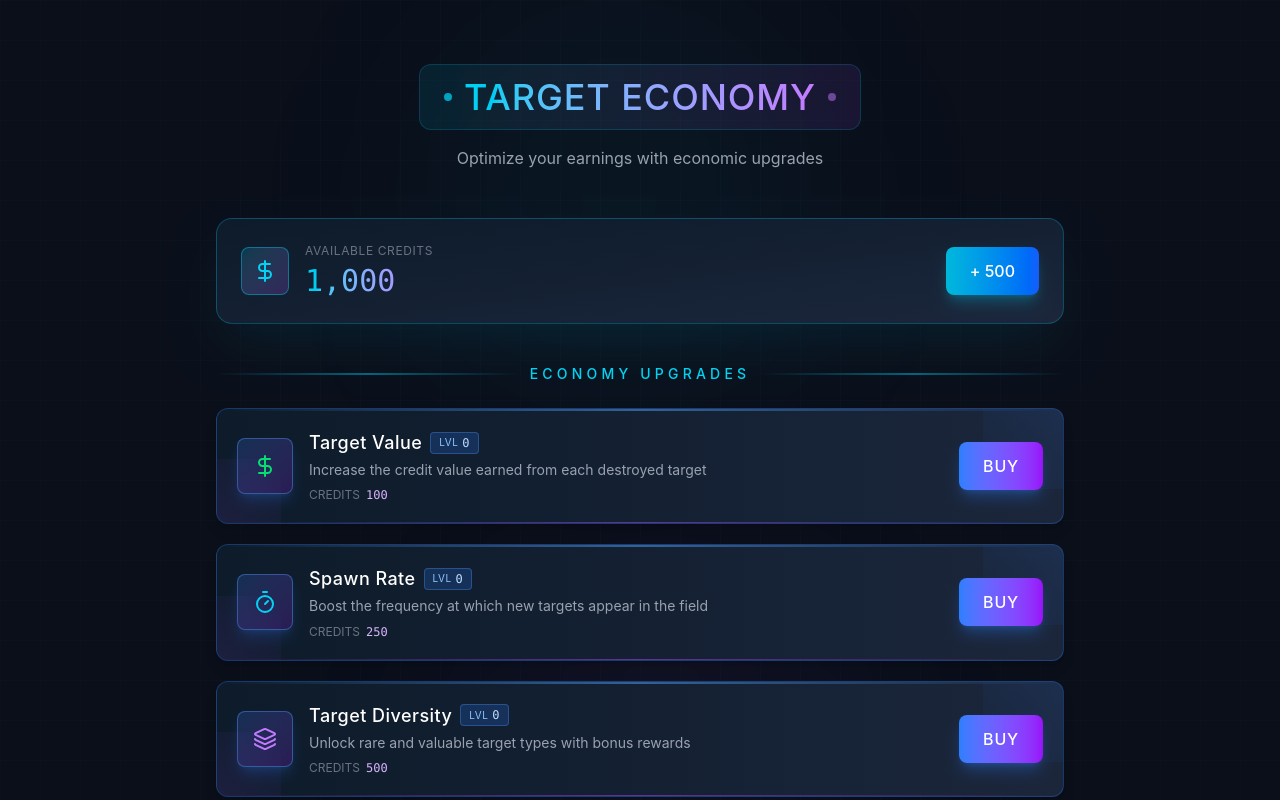
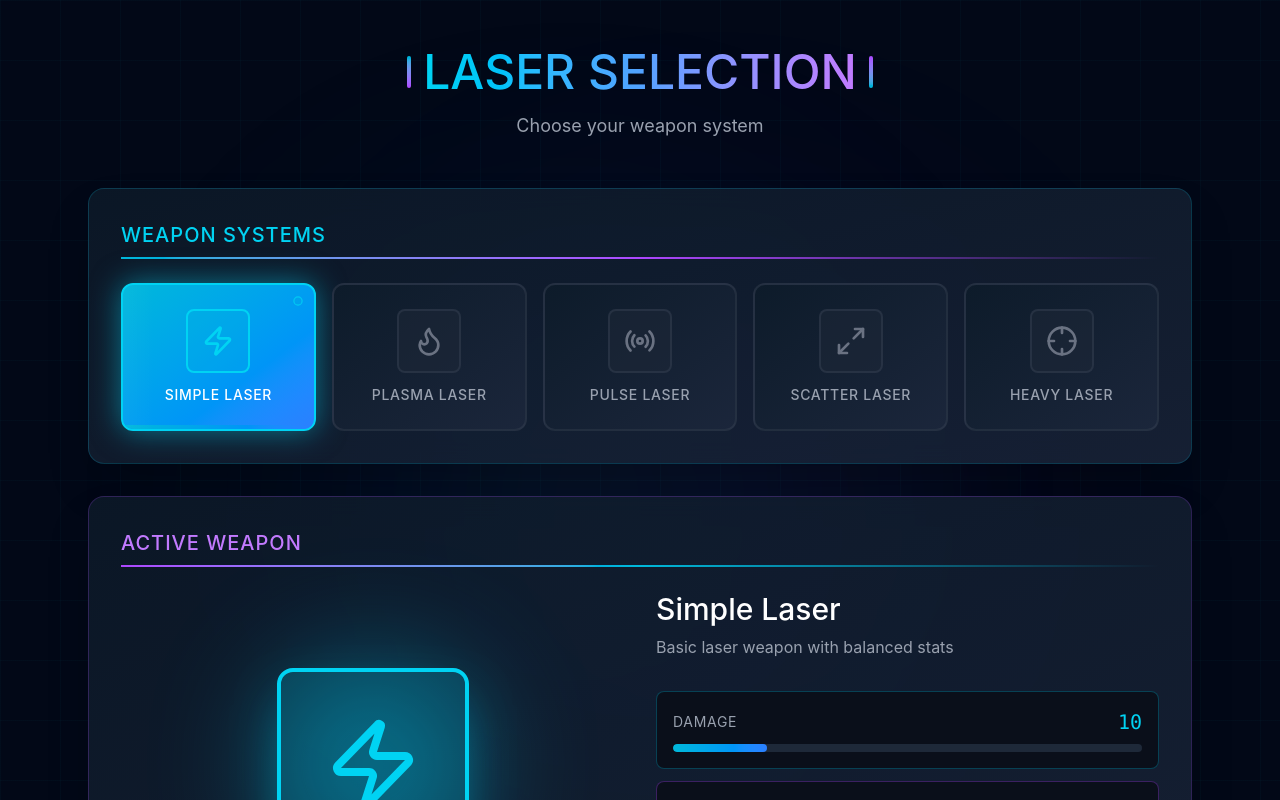
Before and after one commit to wizardwillie/Designscifigameupgradepanel, a React (Vite) app: page / in a window 1280 px wide. Shown: the top 800 px of the page. Built offline with nearby package versions, Linux system fonts and the light colour scheme.

Commit message:
Update files from Figma Make

```diff
--- a/src/app/App.tsx
+++ b/src/app/App.tsx
@@ -1,168 +1,224 @@
 import { useState } from "react";
-import { UpgradeCard } from "./components/UpgradeCard";
+import { LaserButton } from "./components/LaserButton";
 import {
-  DollarSign,
-  Timer,
-  Layers
+  Zap,
+  Flame,
+  Radio,
+  Maximize2,
+  Crosshair
 } from "lucide-react";
 
-interface EconomyUpgrade {
+interface LaserType {
   id: string;
-  title: string;
+  name: string;
+  icon: React.ReactNode;
+  color: string;
+  damage: number;
+  fireRate: number;
   description: string;
-  level: number;
-  baseCost: number;
-  icon: React.ReactNode;
 }
 
-const economyUpgrades: EconomyUpgrade[] = [
+const laserTypes: LaserType[] = [
   {
-    id: "target-value",
-    title: "Target Value",
-    description: "Increase the credit value earned from each destroyed target",
-    level: 0,
-    baseCost: 100,
-    icon: <DollarSign className="w-6 h-6 text-green-400" />,
+    id: "simple",
+    name: "Simple Laser",
+    icon: <Zap className="w-8 h-8" />,
+    color: "cyan",
+    damage: 10,
+    fireRate: 1.0,
+    description: "Basic laser weapon with balanced stats",
   },
   {
-    id: "spawn-rate",
-    title: "Spawn Rate",
-    description: "Boost the frequency at which new targets appear in the field",
-    level: 0,
-    baseCost: 250,
-    icon: <Timer className="w-6 h-6 text-cyan-400" />,
+    id: "plasma",
+    name: "Plasma Laser",
+    icon: <Flame className="w-8 h-8" />,
+    color: "purple",
+    damage: 25,
+    fireRate: 0.7,
+    description: "High damage plasma-based weapon",
   },
   {
-    id: "target-diversity",
-    title: "Target Diversity",
-    description: "Unlock rare and valuable target types with bonus rewards",
-    level: 0,
-    baseCost: 500,
-    icon: <Layers className="w-6 h-6 text-purple-400" />,
+    id: "pulse",
+    name: "Pulse Laser",
+    icon: <Radio className="w-8 h-8" />,
+    color: "blue",
+    damage: 15,
+    fireRate: 1.5,
+    description: "Rapid-fire pulsing laser beams",
+  },
+  {
+    id: "scatter",
+    name: "Scatter Laser",
+    icon: <Maximize2 className="w-8 h-8" />,
+    color: "pink",
+    damage: 8,
+    fireRate: 1.2,
+    description: "Multi-target area-of-effect weapon",
+  },
+  {
+    id: "heavy",
+    name: "Heavy Laser",
+    icon: <Crosshair className="w-8 h-8" />,
+    color: "orange",
+    damage: 50,
+    fireRate: 0.4,
+    description: "Devastating heavy laser cannon",
   },
 ];
 
 export default function App() {
-  const [credits, setCredits] = useState(1000);
-  const [upgrades, setUpgrades] = useState(economyUpgrades);
+  const [activeLaser, setActiveLaser] = useState<string>("simple");
 
-  const calculateCost = (baseCost: number, level: number) => {
-    return Math.floor(baseCost * Math.pow(1.2, level));
-  };
-
-  const handleBuyUpgrade = (upgradeId: string) => {
-    const upgrade = upgrades.find((u) => u.id === upgradeId);
-    if (!upgrade) return;
-
-    const cost = calculateCost(upgrade.baseCost, upgrade.level);
-    if (credits < cost) return;
-
-    setCredits((prev) => prev - cost);
-    setUpgrades((prev) =>
-      prev.map((u) =>
-        u.id === upgradeId ? { ...u, level: u.level + 1 } : u
-      )
-    );
-  };
-
-  const addCredits = () => {
-    setCredits((prev) => prev + 500);
-  };
+  const currentLaser = laserTypes.find((laser) => laser.id === activeLaser);
 
   return (
-    <div className="min-h-screen bg-[#0a0f1a] relative overflow-hidden">
-      {/* Background effects */}
+    <div className="min-h-screen bg-[#020817] relative overflow-hidden">
+      {/* Animated background */}
       <div className="absolute inset-0">
-        <div className="absolute inset-0 bg-[linear-gradient(rgba(6,182,212,0.02)_1px,transparent_1px),linear-gradient(90deg,rgba(6,182,212,0.02)_1px,transparent_1px)] bg-[size:40px_40px]" />
-        <div className="absolute top-0 left-1/3 w-96 h-96 bg-cyan-500/5 rounded-full blur-[100px]" />
-        <div className="absolute bottom-0 right-1/3 w-96 h-96 bg-purple-500/5 rounded-full blur-[100px]" />
+        <div className="absolute inset-0 bg-[linear-gradient(rgba(6,182,212,0.03)_1px,transparent_1px),linear-gradient(90deg,rgba(6,182,212,0.03)_1px,transparent_1px)] bg-[size:60px_60px]" />
+        <div className="absolute top-1/4 left-1/4 w-[500px] h-[500px] bg-cyan-500/10 rounded-full blur-[150px] animate-pulse" />
+        <div className="absolute bottom-1/4 right-1/4 w-[500px] h-[500px] bg-purple-500/10 rounded-full blur-[150px] animate-pulse" style={{ animationDelay: '1s' }} />
       </div>
 
       {/* Main container */}
-      <div className="relative z-10 max-w-4xl mx-auto px-6 py-16">
+      <div className="relative z-10 max-w-6xl mx-auto px-6 py-12">
         {/* Header */}
         <div className="text-center mb-12">
-          <div className="inline-block mb-4">
-            <div className="flex items-center gap-3 bg-gradient-to-r from-cyan-500/10 to-purple-500/10 border border-cyan-500/20 rounded-xl px-6 py-3">
-              <div className="w-2 h-2 bg-cyan-400 rounded-full animate-pulse" />
-              <h1 className="text-4xl text-transparent bg-clip-text bg-gradient-to-r from-cyan-400 to-purple-400 tracking-wide">
-                TARGET ECONOMY
+          <div className="inline-flex items-center gap-3 mb-4">
+            <div className="w-1 h-8 bg-gradient-to-b from-cyan-500 to-purple-500 rounded-full" />
+            <h1 className="text-5xl text-transparent bg-clip-text bg-gradient-to-r from-cyan-400 via-blue-400 to-purple-400">
+              LASER SELECTION
             </h1>
-              <div className="w-2 h-2 bg-purple-400 rounded-full animate-pulse" style={{ animationDelay: '0.5s' }} />
+            <div className="w-1 h-8 bg-gradient-to-b from-purple-500 to-cyan-500 rounded-full" />
           </div>
-          </div>
-          <p className="text-gray-400">
-            Optimize your earnings with economic upgrades
+          <p className="text-gray-400 text-lg">
+            Choose your weapon system
           </p>
         </div>
 
-        {/* Credits Display */}
-        <div className="mb-10">
-          <div className="bg-gradient-to-br from-[#0d1b2a] to-[#1b263b] border border-cyan-500/30 rounded-2xl p-6 shadow-2xl shadow-cyan-500/10">
-            <div className="flex items-center justify-between">
-              <div className="flex items-center gap-4">
-                <div className="w-12 h-12 rounded-lg bg-gradient-to-br from-cyan-500/20 to-purple-500/20 border border-cyan-400/40 flex items-center justify-center">
-                  <DollarSign className="w-6 h-6 text-cyan-400" />
+        {/* Laser Selection Panel */}
+        <div className="bg-gradient-to-br from-[#0d1b2a]/80 to-[#1b263b]/80 backdrop-blur-md border border-cyan-500/20 rounded-2xl p-8 shadow-2xl mb-8">
+          <div className="mb-6">
+            <h2 className="text-xl text-cyan-400 uppercase tracking-wider mb-2">
+              Weapon Systems
+            </h2>
+            <div className="h-[2px] bg-gradient-to-r from-cyan-500 via-purple-500 to-transparent" />
           </div>
-                <div>
-                  <div className="text-xs text-gray-500 uppercase tracking-wider mb-1">
-                    Available Credits
+
+          <div className="grid grid-cols-2 md:grid-cols-3 lg:grid-cols-5 gap-4">
+            {laserTypes.map((laser) => (
+              <LaserButton
+                key={laser.id}
+                name={laser.name}
+                icon={laser.icon}
+                color={laser.color}
+                isActive={activeLaser === laser.id}
+                onClick={() => setActiveLaser(laser.id)}
+              />
+            ))}
           </div>
-                  <div className="text-3xl font-mono text-transparent bg-clip-text bg-gradient-to-r from-cyan-400 to-purple-400">
-                    {credits.toLocaleString()}
+        </div>
+
+        {/* Active Laser Info Display */}
+        {currentLaser && (
+          <div className="bg-gradient-to-br from-[#0d1b2a]/80 to-[#1b263b]/80 backdrop-blur-md border border-purple-500/20 rounded-2xl p-8 shadow-2xl">
+            <div className="mb-6">
+              <h2 className="text-xl text-purple-400 uppercase tracking-wider mb-2">
+                Active Weapon
+              </h2>
+              <div className="h-[2px] bg-gradient-to-r from-purple-500 via-cyan-500 to-transparent" />
+            </div>
+
+            <div className="grid md:grid-cols-2 gap-8">
+              {/* Left: Laser visual */}
+              <div className="flex items-center justify-center">
+                <div className="relative">
+                  {/* Glow effect */}
+                  <div className={`
+                    absolute inset-0 rounded-full blur-3xl opacity-50
+                    ${currentLaser.color === 'cyan' && 'bg-cyan-500'}
+                    ${currentLaser.color === 'purple' && 'bg-purple-500'}
+                    ${currentLaser.color === 'blue' && 'bg-blue-500'}
+                    ${currentLaser.color === 'pink' && 'bg-pink-500'}
+                    ${currentLaser.color === 'orange' && 'bg-orange-500'}
+                  `} />
+
+                  {/* Icon display */}
+                  <div className={`
+                    relative w-48 h-48 rounded-2xl flex items-center justify-center
+                    border-4 shadow-2xl
+                    ${currentLaser.color === 'cyan' && 'border-cyan-400 bg-cyan-500/20 shadow-cyan-500/50'}
+                    ${currentLaser.color === 'purple' && 'border-purple-400 bg-purple-500/20 shadow-purple-500/50'}
+                    ${currentLaser.color === 'blue' && 'border-blue-400 bg-blue-500/20 shadow-blue-500/50'}
+                    ${currentLaser.color === 'pink' && 'border-pink-400 bg-pink-500/20 shadow-pink-500/50'}
+                    ${currentLaser.color === 'orange' && 'border-orange-400 bg-orange-500/20 shadow-orange-500/50'}
+                  `}>
+                    <div className={`
+                      ${currentLaser.color === 'cyan' && 'text-cyan-400'}
+                      ${currentLaser.color === 'purple' && 'text-purple-400'}
+                      ${currentLaser.color === 'blue' && 'text-blue-400'}
+                      ${currentLaser.color === 'pink' && 'text-pink-400'}
+                      ${currentLaser.color === 'orange' && 'text-orange-400'}
+                    `}>
+                      <div className="scale-[3]">
+                        {currentLaser.icon}
+                      </div>
+                    </div>
                   </div>
                 </div>
               </div>
 
-              <button
-                onClick={addCredits}
-                className="px-6 py-3 bg-gradient-to-r from-cyan-500 to-blue-600 text-white rounded-lg hover:from-cyan-400 hover:to-blue-500 transition-all duration-300 shadow-lg shadow-cyan-500/30"
-              >
-                + 500
-              </button>
+              {/* Right: Stats */}
+              <div className="space-y-4">
+                <div>
+                  <h3 className="text-3xl text-white mb-2">{currentLaser.name}</h3>
+                  <p className="text-gray-400">{currentLaser.description}</p>
                 </div>
+
+                <div className="space-y-3 pt-4">
+                  {/* Damage stat */}
+                  <div className="bg-[#0a0f1a] border border-cyan-500/30 rounded-lg p-4">
+                    <div className="flex justify-between items-center mb-2">
+                      <span className="text-sm text-gray-400 uppercase tracking-wider">Damage</span>
+                      <span className="text-xl text-cyan-400 font-mono">{currentLaser.damage}</span>
+                    </div>
+                    <div className="h-2 bg-gray-800 rounded-full overflow-hidden">
+                      <div
+                        className="h-full bg-gradient-to-r from-cyan-500 to-blue-500 rounded-full transition-all duration-500"
+                        style={{ width: `${(currentLaser.damage / 50) * 100}%` }}
+                      />
                     </div>
                   </div>
 
-        {/* Economy Upgrades Section */}
-        <div className="mb-6">
-          <div className="flex items-center gap-3 mb-6">
-            <div className="h-[2px] flex-1 bg-gradient-to-r from-transparent via-cyan-500/50 to-transparent" />
-            <h2 className="text-sm text-cyan-400 uppercase tracking-[0.3em]">
-              Economy Upgrades
-            </h2>
-            <div className="h-[2px] flex-1 bg-gradient-to-r from-transparent via-cyan-500/50 to-transparent" />
+                  {/* Fire rate stat */}
+                  <div className="bg-[#0a0f1a] border border-purple-500/30 rounded-lg p-4">
+                    <div className="flex justify-between items-center mb-2">
+                      <span className="text-sm text-gray-400 uppercase tracking-wider">Fire Rate</span>
+                      <span className="text-xl text-purple-400 font-mono">{currentLaser.fireRate.toFixed(1)}x</span>
+                    </div>
+                    <div className="h-2 bg-gray-800 rounded-full overflow-hidden">
+                      <div
+                        className="h-full bg-gradient-to-r from-purple-500 to-pink-500 rounded-full transition-all duration-500"
+                        style={{ width: `${(currentLaser.fireRate / 1.5) * 100}%` }}
+                      />
                     </div>
                   </div>
 
-        {/* Upgrade Cards */}
-        <div className="space-y-5">
-          {upgrades.map((upgrade) => {
-            const cost = calculateCost(upgrade.baseCost, upgrade.level);
-            return (
-              <UpgradeCard
-                key={upgrade.id}
-                title={upgrade.title}
-                description={upgrade.description}
-                level={upgrade.level}
-                cost={cost}
-                icon={upgrade.icon}
-                onBuy={() => handleBuyUpgrade(upgrade.id)}
-                canAfford={credits >= cost}
-              />
-            );
-          })}
-        </div>
-
-        {/* Info Footer */}
-        <div className="mt-12 text-center">
-          <div className="inline-block bg-gradient-to-r from-cyan-500/5 to-purple-500/5 border border-cyan-500/20 rounded-lg px-6 py-3">
-            <p className="text-sm text-gray-500">
-              Upgrade costs increase by 20% per level
-            </p>
+                  {/* DPS calculation */}
+                  <div className="bg-gradient-to-r from-cyan-500/10 to-purple-500/10 border border-cyan-500/30 rounded-lg p-4">
+                    <div className="flex justify-between items-center">
+                      <span className="text-sm text-gray-400 uppercase tracking-wider">DPS (Damage Per Second)</span>
+                      <span className="text-2xl text-transparent bg-clip-text bg-gradient-to-r from-cyan-400 to-purple-400 font-mono">
+                        {(currentLaser.damage * currentLaser.fireRate).toFixed(1)}
+                      </span>
                     </div>
                   </div>
                 </div>
               </div>
+            </div>
+          </div>
+        )}
+      </div>
+    </div>
   );
 }
```
Lines whose indentation alone changed are shown as unchanged.
